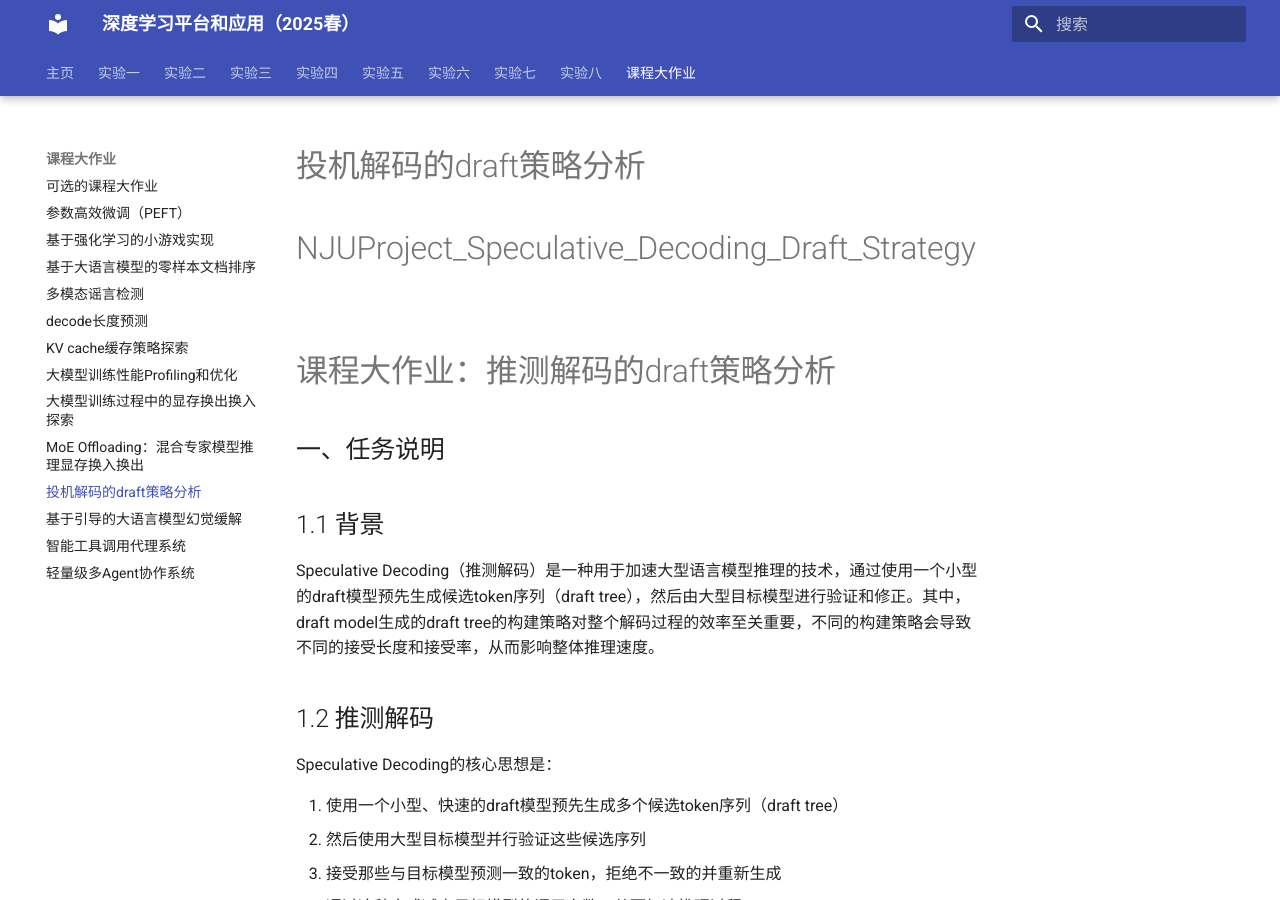
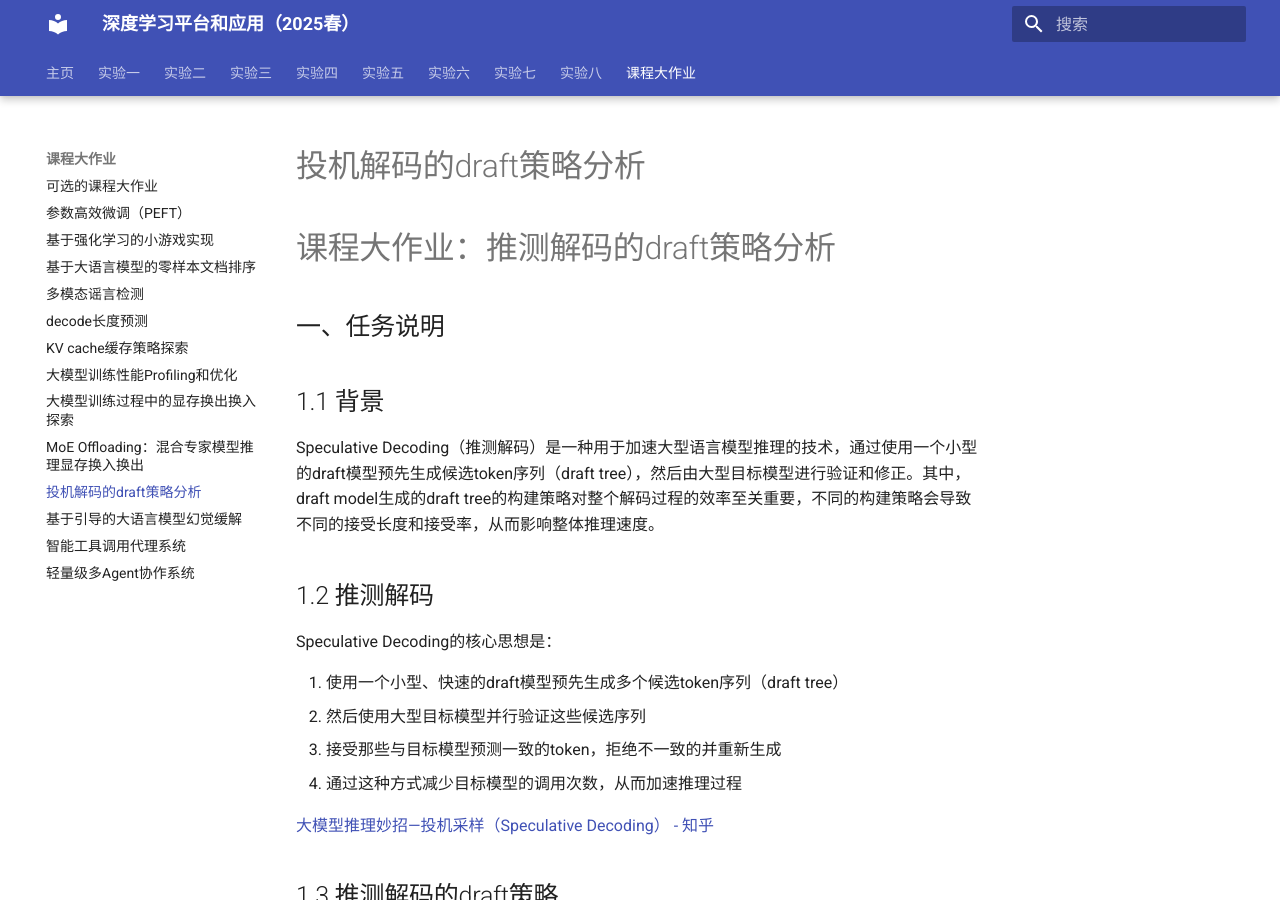
Before and after one commit to zhiweinju/nju-dl-lab-2025spring, an MkDocs documentation site: the page built from docs/final/projects/NJUProject_Speculative_Decoding_Draft_Strategy.md, in a window 1280 px wide and 900 px high. Built offline with MkDocs 1.6.1 and Material for MkDocs 9.7.7, drawn with Linux system fonts in a browser that asks for light colours; a style sheet for code colours, icons or effects is not loaded.

Commit message:
Update NJUProject_Speculative_Decoding_Draft_Strategy.md

```diff
--- a/docs/final/projects/NJUProject_Speculative_Decoding_Draft_Strategy.md
+++ b/docs/final/projects/NJUProject_Speculative_Decoding_Draft_Strategy.md
@@ -1,6 +1,4 @@
 # 投机解码的draft策略分析
-
-# NJUProject_Speculative_Decoding_Draft_Strategy
 
 # 课程大作业：推测解码的draft策略分析
 
```
